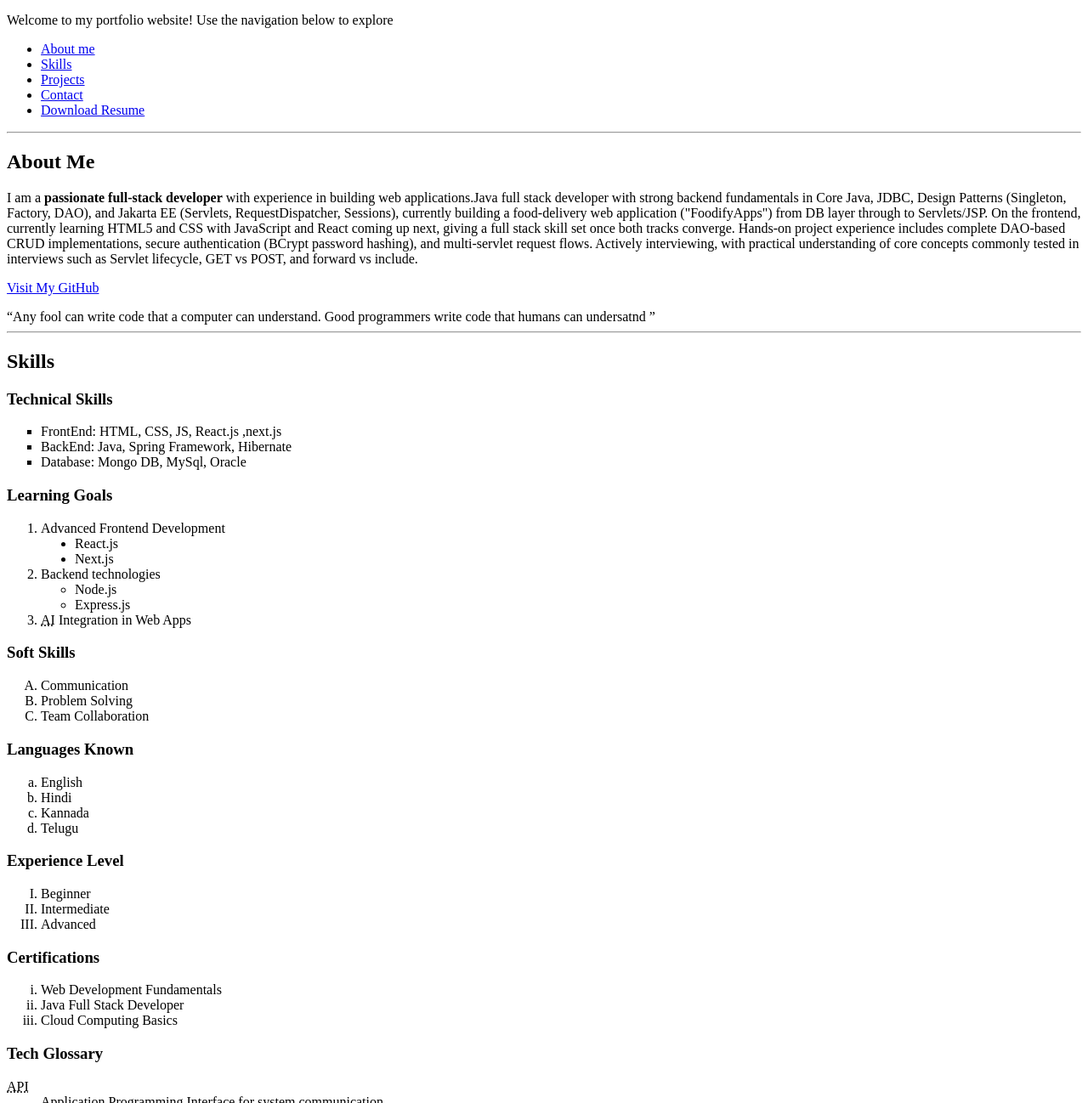
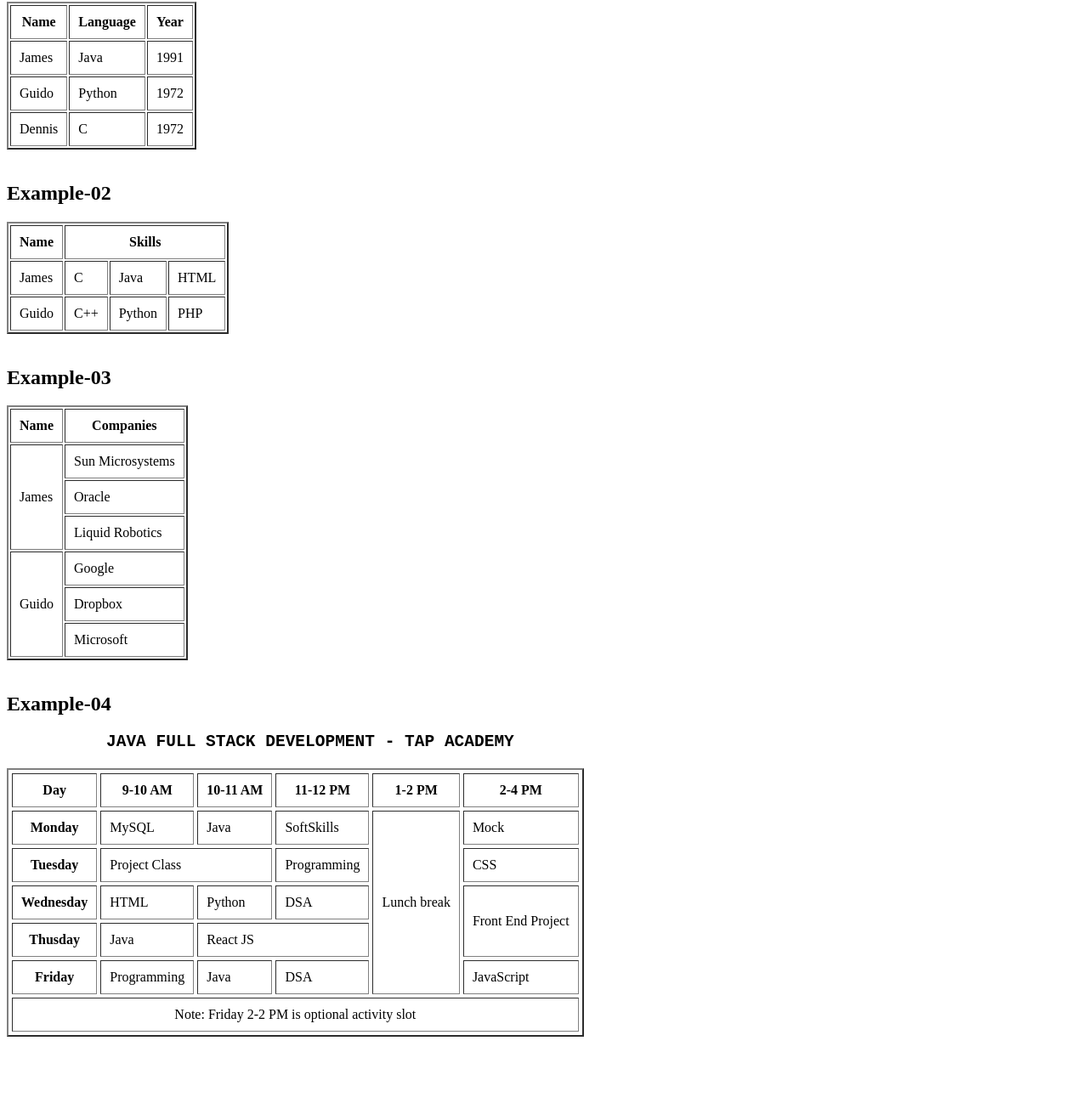
Before and after one commit to Tarunya23/PERSONAL_PORTFOLIO, a plain HTML site: page index.html in a window 1280 px wide. Shown: the part 65-1363 px from the top of the page at 85% size. After the commit the page ends 1293 px from the top, so only its background shows below. Drawn offline with Linux system fonts and the light colour scheme.

Commit message:
Add files via upload

```diff
--- a/index.html
+++ b/index.html
@@ -3,189 +3,140 @@
   <head>
     <meta charset="UTF-8" />
     <meta name="viewport" content="width=device-width, initial-scale=1.0" />
-    <title>Project03</title>
-    <link rel="icon" href="./logo.png" />
-
-    <style>
-      html {
-        scroll-behavior: smooth;
-      }
-    </style>
+    <title>Project 04</title>
   </head>
   <body>
-    <h1 id="back">Tarunya - Full Stack Developer</h1>
+    <h2>Example-01</h2>
+    <table border="2" cellpadding="10">
+      <tr>
+        <th>Name</th>
+        <th>Language</th>
+        <th>Year</th>
+      </tr>
+      <tr>
+        <td>James</td>
+        <td>Java</td>
+        <td>1991</td>
+      </tr>
+      <tr>
+        <td>Guido</td>
+        <td>Python</td>
+        <td>1972</td>
+      </tr>
+      <tr>
+        <td>Dennis</td>
+        <td>C</td>
+        <td>1972</td>
+      </tr>
+    </table>
 
-    <p>Welcome to my portfolio website! Use the navigation below to explore</p>
-    <ul>
-      <li><a href="#about-me">About me</a></li>
-      <li><a href="#skills">Skills</a></li>
-      <li><a href="#projects">Projects</a></li>
-      <li><a href="#contact">Contact</a></li>
-      <li>
-        <a download="Tarunya k" href="./Tarunya K Resume.pdf" target="_blank"
-          >Download Resume</a
-        >
-      </li>
-    </ul>
+    <br />
 
-    <hr />
+    <h2>Example-02</h2>
 
-    <h2 id="about-me">About Me</h2>
-    <p>
-      I am a <strong>passionate full-stack developer</strong> with experience in
-      building web applications.Java full stack developer with strong backend
-      fundamentals in Core Java, JDBC, Design Patterns (Singleton, Factory,
-      DAO), and Jakarta EE (Servlets, RequestDispatcher, Sessions), currently
-      building a food-delivery web application ("FoodifyApps") from DB layer
-      through to Servlets/JSP. On the frontend, currently learning HTML5 and CSS
-      with JavaScript and React coming up next, giving a full stack skill set
-      once both tracks converge. Hands-on project experience includes complete
-      DAO-based CRUD implementations, secure authentication (BCrypt password
-      hashing), and multi-servlet request flows. Actively interviewing, with
-      practical understanding of core concepts commonly tested in interviews
-      such as Servlet lifecycle, GET vs POST, and forward vs include.
-    </p>
-    <p><a href="https://github.com/" target="_blank">Visit My GitHub</a></p>
-    <q
-      >Any fool can write code that a computer can understand. Good programmers
-      write code that humans can undersatnd
-    </q>
+    <table border="2" cellpadding="10">
+      <tr>
+        <th>Name</th>
+        <th colspan="3">Skills</th>
+      </tr>
+      <tr>
+        <td>James</td>
+        <td>C</td>
+        <td>Java</td>
+        <td>HTML</td>
+      </tr>
+      <tr>
+        <td>Guido</td>
+        <td>C++</td>
+        <td>Python</td>
+        <td>PHP</td>
+      </tr>
+    </table>
 
-    <hr />
+    <br />
 
-    <h2 id="skills">Skills</h2>
-    <h3>Technical Skills</h3>
-    <ul type="square">
-      <li>FrontEnd: HTML, CSS, JS, React.js ,next.js</li>
-      <li>BackEnd: Java, Spring Framework, Hibernate</li>
-      <li>Database: Mongo DB, MySql, Oracle</li>
-    </ul>
-    <h3>Learning Goals</h3>
-    <ol type="1">
-      <li>
-        Advanced Frontend Development
-        <ul type="disc">
-          <li>React.js</li>
-          <li>Next.js</li>
-        </ul>
-      </li>
-      <li>
-        Backend technologies
-        <ul>
-          <li>Node.js</li>
-          <li>Express.js</li>
-        </ul>
-      </li>
-      <li>
-        <abbr title="Artificial Intelligence">AI</abbr> Integration in Web Apps
-      </li>
-    </ol>
+    <h2>Example-03</h2>
 
-    <h3>Soft Skills</h3>
-    <ol type="A">
-      <li>Communication</li>
-      <li>Problem Solving</li>
-      <li>Team Collaboration</li>
-    </ol>
+    <table border="2" cellpadding="10">
+      <tr>
+        <th>Name</th>
+        <th>Companies</th>
+      </tr>
+      <tr>
+        <td rowspan="3">James</td>
+        <td>Sun Microsystems</td>
+      </tr>
+      <tr>
+        <td>Oracle</td>
+      </tr>
+      <tr>
+        <td>Liquid Robotics</td>
+      </tr>
+      <tr>
+        <td rowspan="3">Guido</td>
+        <td>Google</td>
+      </tr>
+      <tr>
+        <td>Dropbox</td>
+      </tr>
+      <tr>
+        <td>Microsoft</td>
+      </tr>
+    </table>
 
-    <h3>Languages Known</h3>
-    <ol type="a">
-      <li>English</li>
-      <li>Hindi</li>
-      <li>Kannada</li>
-      <li>Telugu</li>
-    </ol>
+    <br />
 
-    <h3>Experience Level</h3>
-    <ol type="I">
-      <li>Beginner</li>
-      <li>Intermediate</li>
-      <li>Advanced</li>
-    </ol>
+    <h2>Example-04</h2>
 
-    <h3>Certifications</h3>
-    <ol type="i">
-      <li>Web Development Fundamentals</li>
-      <li>Java Full Stack Developer</li>
-      <li>Cloud Computing Basics</li>
-    </ol>
+    <h2><pre>          JAVA FULL STACK DEVELOPMENT - TAP ACADEMY</pre></h2>
 
-    <h3>Tech Glossary</h3>
-    <dl>
-      <dt><abbr title="Application Programming Interface">API</abbr></dt>
-      <dd>Application Programming Interface for system communication</dd>
-      <dt>
-        <abbr title="Continuous Integration / Continuous Deployment"
-          >CI/CD</abbr
-        >
-      </dt>
-      <dd>
-        Practice of automating the integration and deployment of code changes
-      </dd>
-      <dt><abbr title="Hypertext markup language">HTML</abbr></dt>
-      <dd>Standard markup language for creating web pages</dd>
-      <dt><abbr title="Document Object Model">DOM</abbr></dt>
-      <dd>A programming interface for web decuments</dd>
-    </dl>
-
-    <hr />
-
-    <h2 id="projects">Projects</h2>
-    <ul>
-      <li>Task Manager App</li>
-      <li>Weather Dashboard</li>
-      <li>Time Table</li>
-    </ul>
-
-    <hr />
-
-    <h2 id="contact">Contact</h2>
-    <h4><em>Tarunya - Full Stack Developer</em><br /></h4>
-    <pre>
-    TAP Academy, BTM Layout
-    Bengaluru, Karnataka, India
-    560076</pre
-    >
-    <p>
-      Email:
-      <a href="mailto:tarunyakallesh2317@gmail.com"
-        >tarunyakallesh23172@gamil.com</a
-      >
-    </p>
-    <p>Ph. no: <a href="tel:9611853416">9611853416</a></p>
-
-    <h4><em>Connect with me in social media</em></h4>
-    <a href="https://www.linkedin.com/feed/" target="_blank">
-      <img
-        src="https://cdn-icons-png.flaticon.com/128/3536/3536505.png"
-        alt="image not found"
-        heigth="50"
-        width="50"
-    /></a>
-
-    <a href="https://github.com/tarunyakallesh" target="_blank">
-      <img
-        src="https://cdn-icons-png.flaticon.com/128/2111/2111432.png"
-        alt="image not found"
-        heigth="50"
-        width="50"
-    /></a>
-
-    <a href="https://x.com/home" target="_blank">
-      <img
-        src="https://cdn-icons-png.flaticon.com/128/3670/3670151.png"
-        alt="image not found"
-        heigth="50"
-        width="50"
-    /></a>
-
-    <hr />
-
-    <p>
-      &copy; 2026 Tarunya | Built with <strong>Pure HTML</strong> at
-      <u>TAP Academy</u>
-    </p>
-
-    <p><a href="#back">&#9757; Back to Top</a></p>
+    <table border="2" cellpadding="10" cellspacing="4">
+      <tr>
+        <th>Day</th>
+        <th>9-10 AM</th>
+        <th>10-11 AM</th>
+        <th>11-12 PM</th>
+        <th>1-2 PM</th>
+        <th>2-4 PM</th>
+      </tr>
+      <tr>
+        <th>Monday</th>
+        <td>MySQL</td>
+        <td>Java</td>
+        <td>SoftSkills</td>
+        <td rowspan="5">Lunch break</td>
+        <td>Mock</td>
+      </tr>
+      <tr>
+        <th>Tuesday</th>
+        <td colspan="2">Project Class</td>
+        <td>Programming</td>
+        <td>CSS</td>
+      </tr>
+      <tr>
+        <th>Wednesday</th>
+        <td>HTML</td>
+        <td>Python</td>
+        <td>DSA</td>
+        <td rowspan="2">Front End Project</td>
+      </tr>
+      <tr>
+        <th>Thusday</th>
+        <td>Java</td>
+        <td colspan="2">React JS</td>
+      </tr>
+      <tr>
+        <th>Friday</th>
+        <td>Programming</td>
+        <td>Java</td>
+        <td>DSA</td>
+        <td>JavaScript</td>
+      </tr>
+      <tr>
+        <td colspan="6" align="center">
+          Note: Friday 2-2 PM is optional activity slot
+        </td>
+      </tr>
+    </table>
   </body>
 </html>
```
